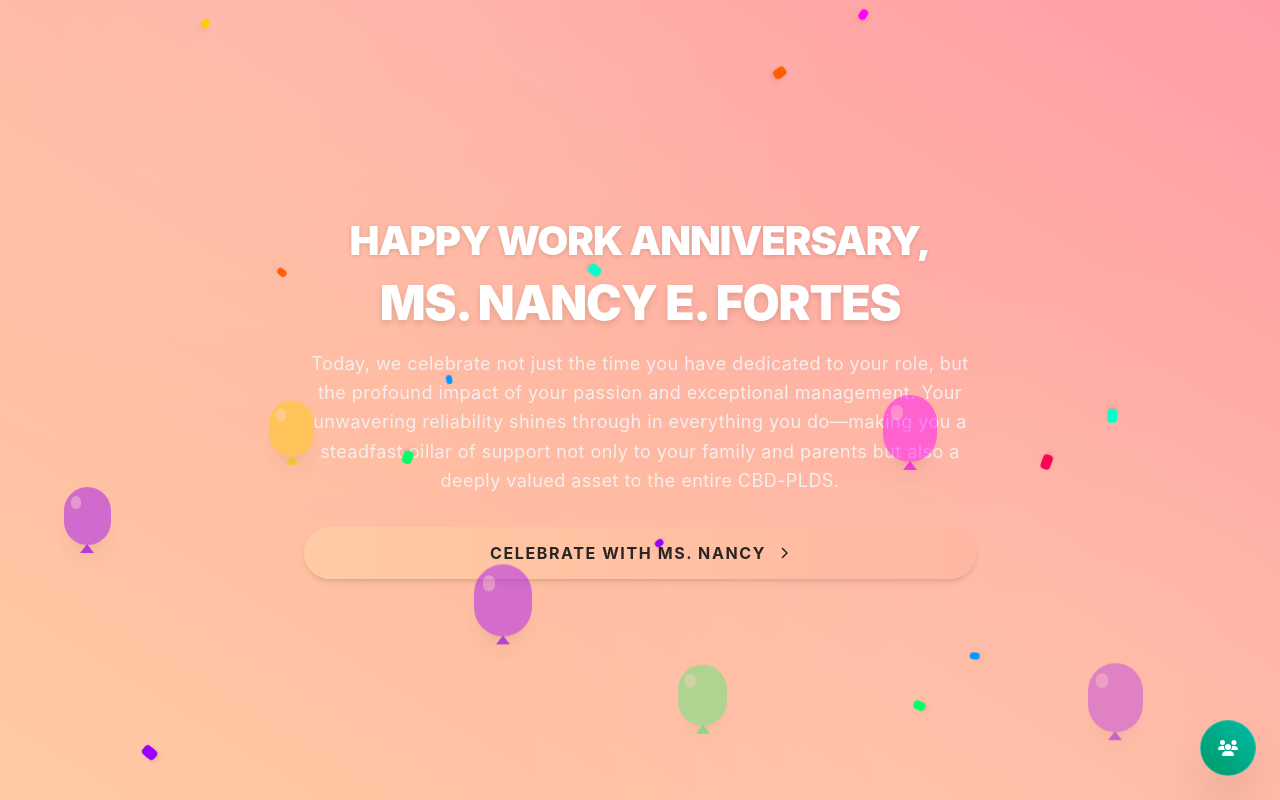
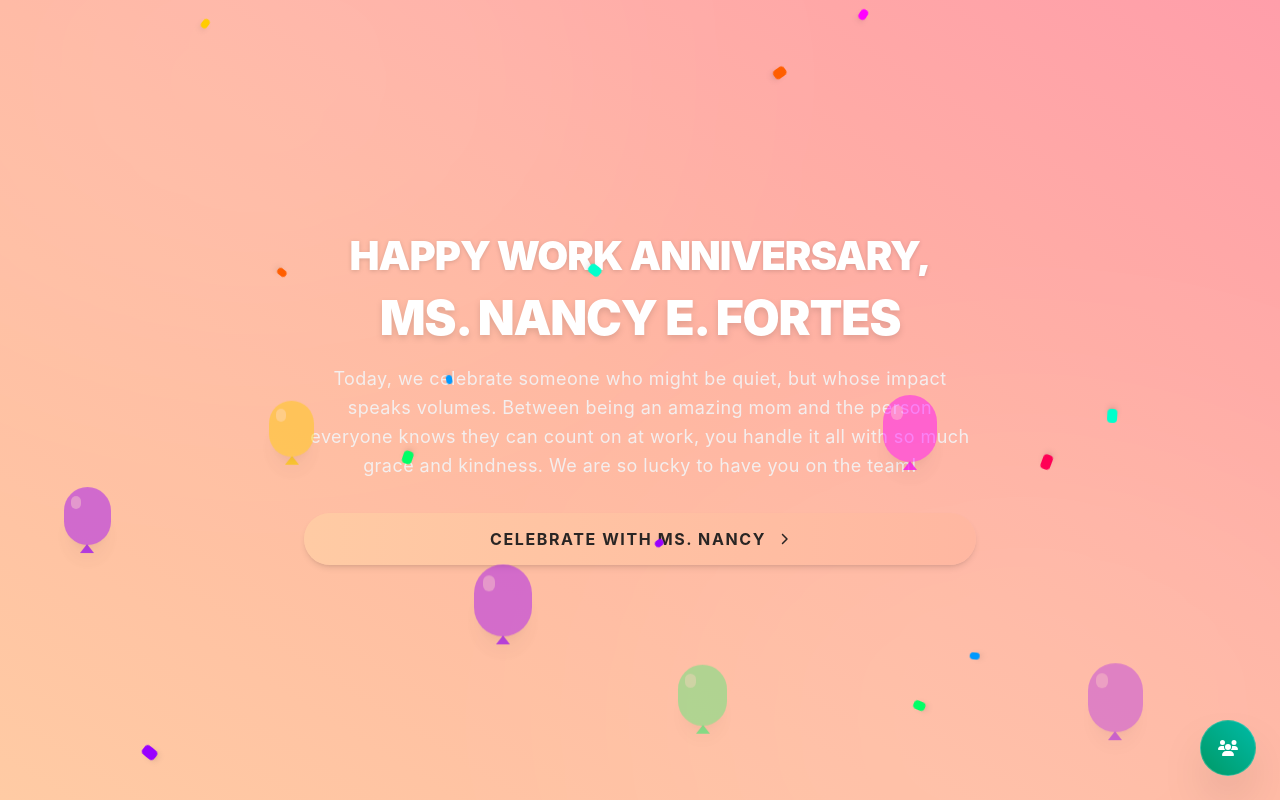
Before and after one commit to trsyjr/Work-Anniversary-NEW, a React (Vite) app: page / in a window 1280 px wide. Built offline with nearby package versions, Linux system fonts and the light colour scheme.

Commit message:
Pushed WorkAnnivNancy.jsx

```diff
--- a/src/pages/WorkAnnivNancy.jsx
+++ b/src/pages/WorkAnnivNancy.jsx
@@ -54,9 +54,9 @@ const NANCY_CELEBRANT_DATA = {
     btn: "from-[#FFCBA4] to-[#FFB7A1] hover:from-[#FFB7A1] hover:to-[#FF9EAA] text-stone-800 font-bold shadow-md transition-all duration-200"
   },
 
-  shortPraise: "Today, we celebrate not just the time you have dedicated to your role, but the profound impact of your passion and exceptional management. Your unwavering reliability shines through in everything you do—making you a steadfast pillar of support not only to your family and parents but also a deeply valued asset to the entire CBD-PLDS.",
+  shortPraise: "Today, we celebrate someone who might be quiet, but whose impact speaks volumes. Between being an amazing mom and the person everyone knows they can count on at work, you handle it all with so much grace and kindness. We are so lucky to have you on the team!",
 
-  longDedication: "Happy Work Anniversary! It is said that yellow is the color of optimism, energy, and joy—and it is the perfect reflection of how you bright and shine like the sun every single day. Your radiant passion for your work lights up the entire workplace, making you a true celebrity in the CBD-PLDS. You are a beacon of reliability, serving as a dependable pillar of strength for your parents and a brilliant star for our entire team. Thank you for bringing so much warmth, dedication, and sunshine into everything you do. May your year ahead continue to be just as bright!",
+  longDedication: "Happy Work Anniversary! Your calm presence, kind heart, and warm smile make you effortlessly approachable to everyone you meet. Thank you for balancing family, motherhood, and work with such dedication and grace. We are so grateful to have your gentle warmth on our team!",
 
   carouselImagesRow1: [
     N1, N2, N3, N4,
```
